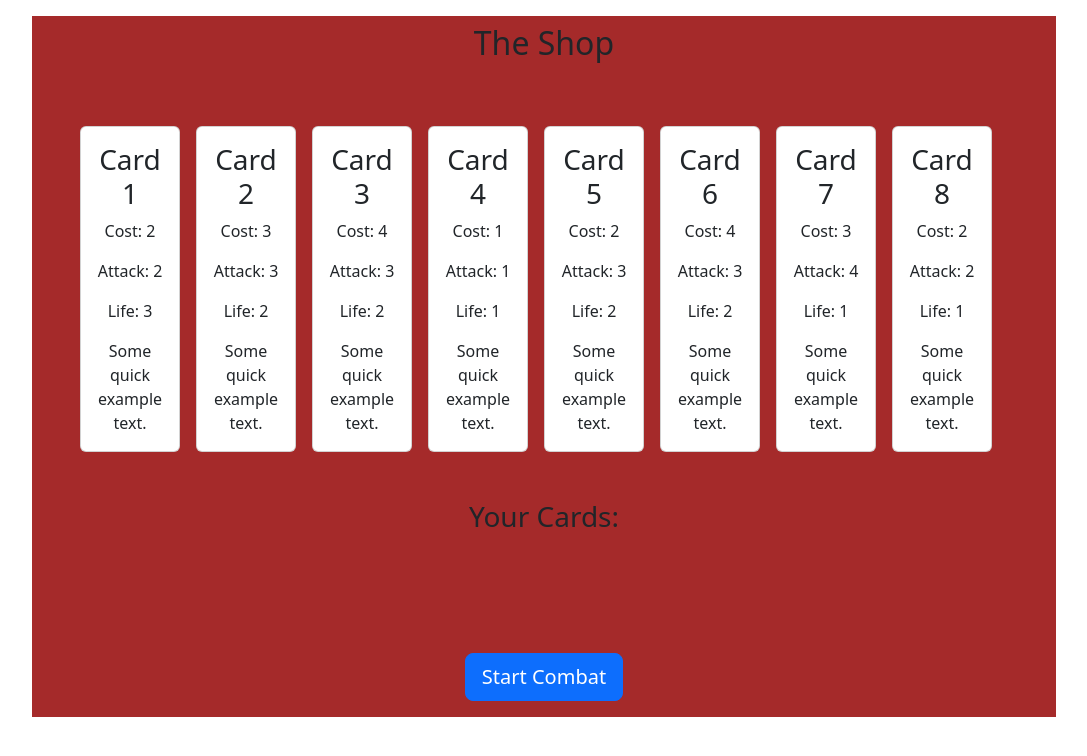
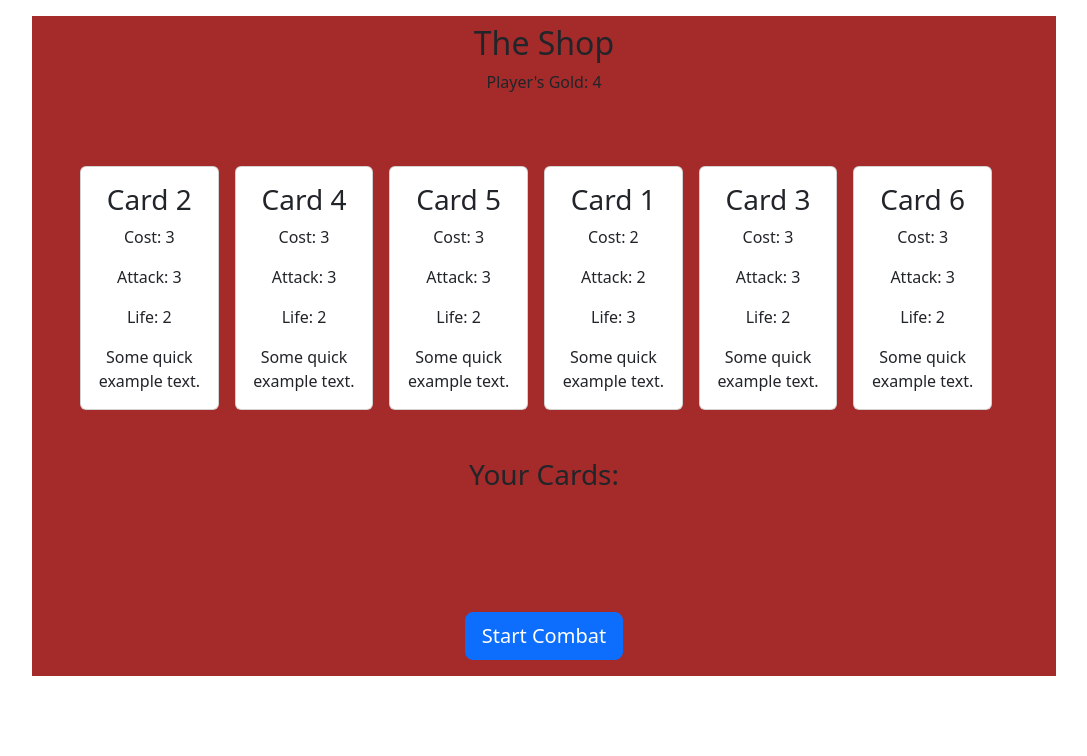
Before and after one commit to rodrigopcoelho/Card-Rogue, a React (Create React App) app: page / in a window 1280 px wide. Shown: the top 756 px of the page, without its empty margins (96-1183 px from the left). Built offline with nearby package versions, Linux system fonts and the light colour scheme.

Commit message:
gold done ehehhe

```diff
--- a/src/App.css
+++ b/src/App.css
@@ -6,5 +6,5 @@
 }
 
 body {
-  overflow-y: hidden;
+
 }
--- /dev/null
+++ b/src/ChooseCards.jsx
@@ -0,0 +1,84 @@
+import React, { useState } from 'react';
+import cards, { generateRandomDeck } from './cards';
+
+const ChooseCards = ({ onCardSelect, onStartCombat, playerGold, setPlayerGold }) => {
+  const [selectedCards, setSelectedCards] = useState([]);
+  const [shopCards, setShopCards] = useState(generateRandomDeck(cards, 6));
+  const [playerGoldInComponent, setPlayerGoldInComponent] = useState(playerGold);
+
+  const handleCardSelect = (card) => {
+    if (selectedCards.length < 6 && playerGoldInComponent >= card.cost) {
+      setSelectedCards([...selectedCards, card]);
+      onCardSelect(card);
+      setShopCards(shopCards.filter(c => c !== card));
+      setPlayerGoldInComponent(playerGoldInComponent - card.cost);
+      setPlayerGold(playerGoldInComponent - card.cost);
+    }
+  };
+
+  const handleDeleteCard = (index) => {
+    const updatedCards = [...selectedCards];
+    const deletedCard = updatedCards.splice(index, 1)[0];
+    setSelectedCards(updatedCards);
+    setShopCards([...shopCards, deletedCard]);
+    setPlayerGoldInComponent(playerGoldInComponent + deletedCard.cost);
+    setPlayerGold(playerGoldInComponent + deletedCard.cost);
+  };
+
+  const handleStartCombat = () => {
+    onStartCombat();
+  };
+
+  return (
+    <div>
+      <div className='p-2'>
+        <h2>The Shop</h2>
+        <p>Player's Gold: {playerGoldInComponent}</p>
+      </div>
+      <div className="d-flex p-5 justify-content-center">
+        {shopCards.map((card, index) => (
+          <div
+            key={index}
+            onClick={() => handleCardSelect(card)}
+            className="card"
+            style={{ width: 12 + 'rem', marginRight: 1 + 'rem' }}
+          >
+            <div className="card-body">
+              <h3>{card.name}</h3>
+              <p>Cost: {card.cost}</p>
+              <p>Attack: {card.attack}</p>
+              <p>Life: {card.life}</p>
+              <p className="card-text">Some quick example text.</p>
+            </div>
+          </div>
+        ))}
+      </div>
+      <div>
+        <h3>Your Cards:</h3>
+        <div className="d-flex p-5 justify-content-center">
+          {selectedCards.map((card, index) => (
+            <div key={index} className="card" style={{ width: 12 + 'rem', marginRight: 1 + 'rem' }}>
+              <div className="card-body">
+                <h3>{card.name}</h3>
+                <p>Cost: {card.cost}</p>
+                <p>Attack: {card.attack}</p>
+                <p>Life: {card.life}</p>
+                <p className="card-text">Some quick example text .</p>
+                <button type="button" className="btn btn-danger" onClick={() => handleDeleteCard(index)}>
+                  Delete
+                </button>
+              </div>
+            </div>
+          )).slice(0, 6)}
+        </div>
+      </div>
+      <div className='d-flex p-3 justify-content-center'>
+        <button type="button" className="btn btn-primary btn-lg" onClick={handleStartCombat}>
+          Start Combat
+        </button>
+      </div>
+    </div>
+  );
+};
+
+export default ChooseCards;
--- /dev/null
+++ b/src/Combat.jsx
@@ -0,0 +1,16 @@
+import React from 'react';
+
+const Combat = ({ playerDeck, enemyDeck }) => {
+  // Component logic to display cards and handle combat
+  // ...
+
+  return (
+    <div>
+      {/* Display player's deck */}
+      {/* Display enemy's deck */}
+      {/* Display combat result */}
+    </div>
+  );
+};
+
+export default Combat;
--- a/src/Game.jsx
+++ b/src/Game.jsx
@@ -1,27 +1,20 @@
 import React, { useState } from 'react';
-import cards from './cards';
+import ChooseCards from './ChooseCards';
+import Combat from './Combat';
+import cards, { generateRandomDeck } from './cards';
 
-const generateRandomDeck = (cards, numCards) => {
-  const shuffledCards = [...cards].sort(() => 0.5 - Math.random());
-  return shuffledCards.slice(0, numCards);
-};
-
-
-// Game component
 const Game = () => {
   const [playerDeck, setPlayerDeck] = useState([]);
   const [enemyDeck, setEnemyDeck] = useState([]);
   const [gameState, setGameState] = useState('chooseCards');
+  const [playerGold, setPlayerGold] = useState(4); // Initialize player's gold
 
   const handleCardSelection = (card) => {
-    // Add card to player's deck
     setPlayerDeck([...playerDeck, card]);
   };
 
-
   const startCombat = () => {
-    // Generate enemy's deck randomly
-    const enemyCards = generateRandomDeck();
+    const enemyCards = generateRandomDeck(cards, 6);
     setEnemyDeck(enemyCards);
     setGameState('combat');
   };
@@ -29,93 +22,24 @@ const Game = () => {
   const renderGameState = () => {
     switch (gameState) {
       case 'chooseCards':
-        return <ChooseCards cards={cards} onCardSelect={handleCardSelection} onStartCombat={startCombat} />;
+        return (
+          <ChooseCards
+            cards={cards}
+            onCardSelect={handleCardSelection}
+            onStartCombat={startCombat}
+            playerGold={playerGold}
+            setPlayerGold={setPlayerGold}
+          />
+        );
       case 'combat':
-        return <Combat playerDeck={playerDeck} enemyDeck={enemyDeck} />;
+        return <Combat playerDeck={playerDeck} enemyDeck={enemyDeck} playerGold={playerGold} />;
       default:
         return null;
-    }
+    };
+
   };
 
   return <div>{renderGameState()}</div>;
 };
 
-// ChooseCards component
-const ChooseCards = ({ cards, onCardSelect, onStartCombat }) => {
-  const [selectedCards, setSelectedCards] = useState([]);
-
-  const handleCardSelect = (card) => {
-    if (selectedCards.length < 6) {
-      setSelectedCards([...selectedCards, card]);
-      onCardSelect(card);
-    }
-  };
-
-  const handleDeleteCard = (index) => {
-    const updatedCards = [...selectedCards];
-    updatedCards.splice(index, 1);
-    setSelectedCards(updatedCards);
-  };
-
-  const handleStartCombat = () => {
-    onStartCombat();
-  };
-
-
-  return (
-    <div>
-      <div className='p-2'>
-      <h2>The Shop</h2>
-    </div>
-    <div className="d-flex p-5 justify-content-center">
-      {cards.map((card, index) => (
-        <div key={index} onClick={() => handleCardSelect(card)} className="card" style={{width: 12 + 'rem', marginRight: 1 + 'rem'}} >
-        <div className="card-body">
-        <h3>{card.name}</h3>
-          <p>Cost: {card.cost}</p>
-          <p>Attack: {card.attack}</p>
-          <p>Life: {card.life}</p>
-          <p className="card-text">Some quick example text.</p>
-        </div>
-      </div>
-      ))}
-    </div>
-    <div >
-      <h3>Your Cards:</h3>
-      <div className="d-flex p-5 justify-content-center">
-      {selectedCards.map((card, index) => (
-        <div key={index} className="card" style={{width: 12 + 'rem', marginRight: 1 + 'rem'}}>
-           <div className="card-body">
-        <h3>{card.name}</h3>
-          <p>Cost: {card.cost}</p>
-          <p>Attack: {card.attack}</p>
-          <p>Life: {card.life}</p>
-          <p className="card-text">Some quick example text .</p>
-          <button type="button" className="btn btn-danger" onClick={() => handleDeleteCard(index)}>Delete</button>
-        </div>
-        </div>
-
-      )).slice(0, 6)}</div>
-    </div>
-    <div className='d-flex p-3 justify-content-center'>
-      <button type="button" className="btn btn-primary btn-lg" onClick={handleStartCombat} >Start Combat</button>
-    </div>
-  </div>
-  );
-};
-
-// Combat component
-const Combat = ({ playerDeck, enemyDeck }) => {
-  // Component logic to display cards and handle combat
-  // ...
-
-  return (
-    <div>
-      {/* Display player's deck */}
-      {/* Display enemy's deck */}
-      {/* Display combat result */}
-    </div>
-  );
-};
-
 export default Game;
--- a/src/cards.jsx
+++ b/src/cards.jsx
@@ -1,13 +1,19 @@
-// Card data
+// cards.js
 const cards = [
     { name: 'Card 1', cost: 2, attack: 2, life: 3 },
     { name: 'Card 2', cost: 3, attack: 3, life: 2 },
-    { name: 'Card 3', cost: 4, attack: 3, life: 2 },
-    { name: 'Card 4', cost: 1, attack: 1, life: 1 },
-    { name: 'Card 5', cost: 2, attack: 3, life: 2 },
-    { name: 'Card 6', cost: 4, attack: 3, life: 2 },
-    { name: 'Card 7', cost: 3, attack: 4, life: 1 },
-    { name: 'Card 8', cost: 2, attack: 2, life: 1 },
+    { name: 'Card 3', cost: 3, attack: 3, life: 2 },
+    { name: 'Card 4', cost: 3, attack: 3, life: 2 },
+    { name: 'Card 5', cost: 3, attack: 3, life: 2 },
+    { name: 'Card 6', cost: 3, attack: 3, life: 2 },
+    { name: 'Card 7', cost: 3, attack: 3, life: 2 },
     // ... Add more cards
-];
-export default cards;
+  ];
+
+  const generateRandomDeck = (cards, numCards) => {
+    const shuffledCards = [...cards].sort(() => 0.5 - Math.random());
+    return shuffledCards.slice(0, numCards);
+  };
+
+  export default cards;
+  export { generateRandomDeck };
```
